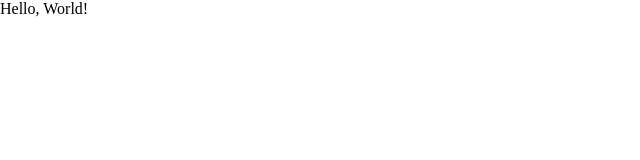
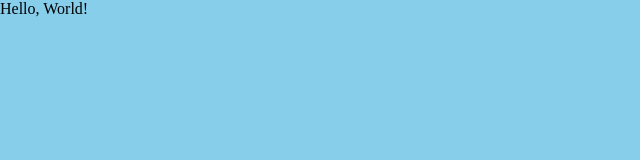
Before and after one commit to ynifamily3/miel, a website built with webpack: page src/index.html in a window 1280 px wide. Shown: the whole page, without its empty margins (0-640 px from the left). Built offline with nearby package versions, Linux system fonts and the light colour scheme; a web font is replaced by a local one.

Commit message:
feat : 색깔 변하는 기능 추가

```diff
--- a/src/script/index.js
+++ b/src/script/index.js
@@ -2,6 +2,8 @@ import "normalize.css";
 import "../style/index.scss";
 
 window.onload = function (event) {
-  alert("!!");
   console.log(event);
+  setTimeout(() => {
+    document.body.style.backgroundColor = "skyblue";
+  }, 3000);
 };
--- a/src/style/index.scss
+++ b/src/style/index.scss
@@ -12,4 +12,5 @@
 
 body {
   font-family: NotoSansKR;
+  background-color: antiquewhite;
 }
```
